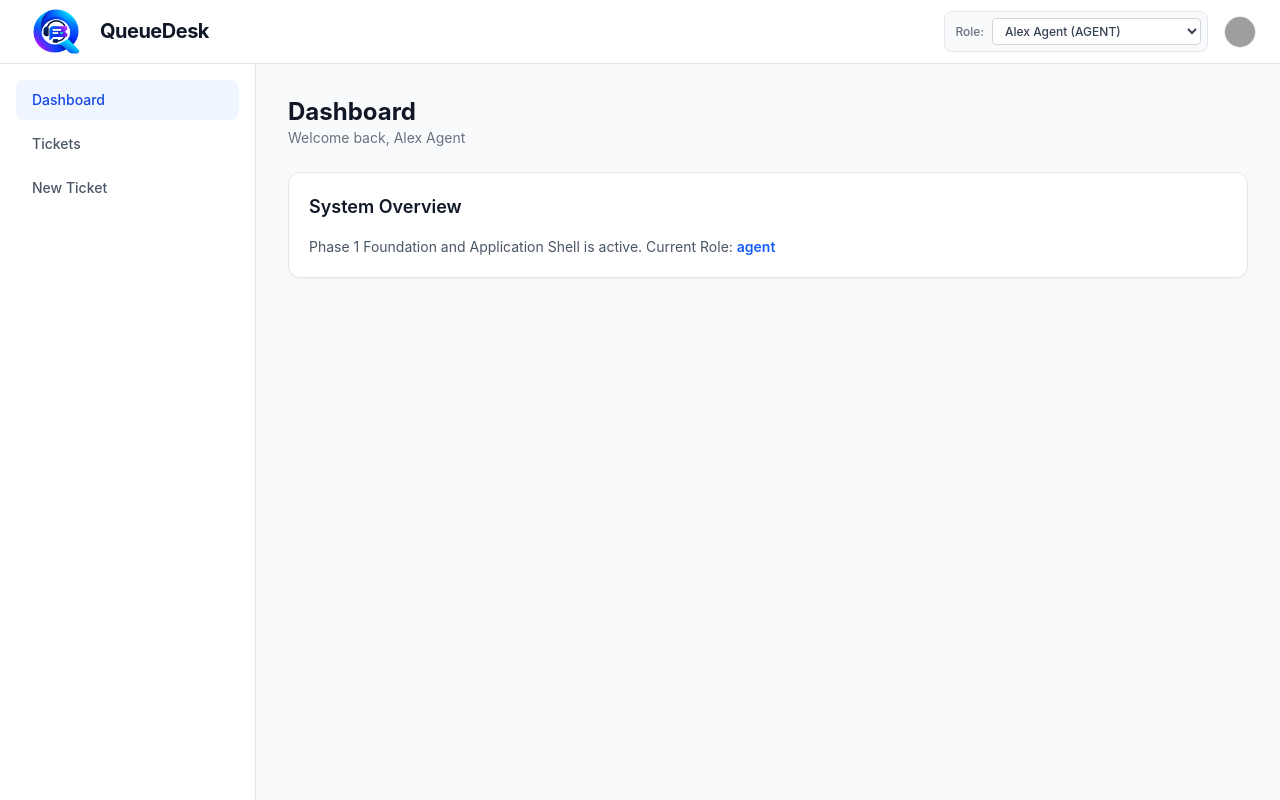
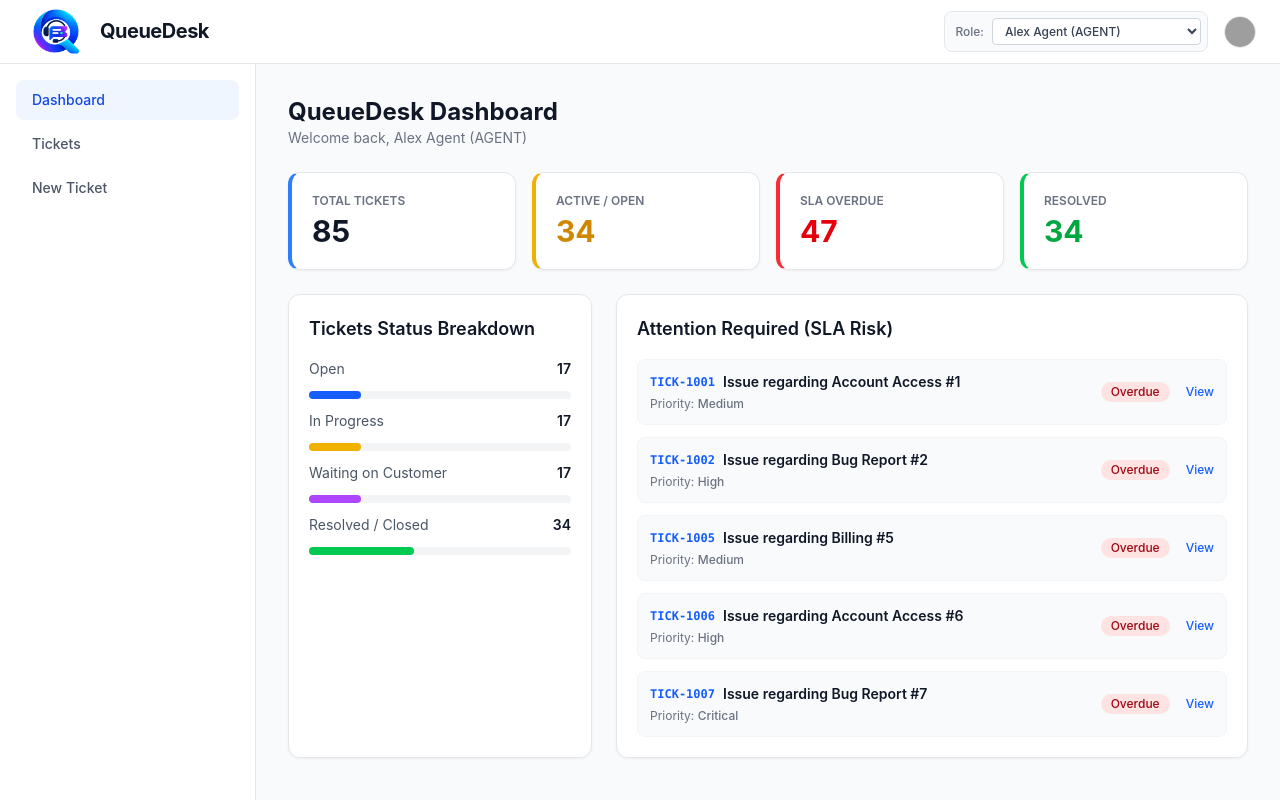
Before and after one commit to Mohammad3322/QueueDesk, a React (Vite) app: page / in a window 1280 px wide. Built offline with nearby package versions, Linux system fonts and the light colour scheme; grey boxes are pictures that could not be loaded.

Commit message:
complete Phase 5 analytics dashboard

```diff
--- a/src/features/dashboard/DashboardPage.tsx
+++ b/src/features/dashboard/DashboardPage.tsx
@@ -1,27 +1,213 @@
 import React from "react";
+import { Link } from "react-router-dom";
+import { useTickets } from "../../hooks/useTickets";
+import { useUser } from "../../hooks/useUser";
 import { Card } from "../../components/ui/Card";
-import { useUser } from "../../hooks/useUser";
+import { Badge } from "../../components/ui/Badge";
+import { isTicketOverdue, getSLAStatus } from "../../utils/ticketHelpers";
 
 export const DashboardPage: React.FC = () => {
+  const { tickets } = useTickets();
   const { currentUser } = useUser();
+
+  // حساب المؤشرات الرئيسية (KPIs)
+  const totalTickets = tickets.length;
+  const openTickets = tickets.filter(
+    (t) => t.status === "open" || t.status === "in-progress",
+  ).length;
+  const overdueTickets = tickets.filter((t) => isTicketOverdue(t)).length;
+  const resolvedTickets = tickets.filter(
+    (t) => t.status === "resolved" || t.status === "closed",
+  ).length;
+
+  // توزيع الحالات
+  const statusCounts = {
+    open: tickets.filter((t) => t.status === "open").length,
+    inProgress: tickets.filter((t) => t.status === "in-progress").length,
+    waiting: tickets.filter((t) => t.status === "waiting-on-customer").length,
+    resolved: resolvedTickets,
+  };
+
+  // أزمة التذاكر العاجلة والمتأخرة
+  const criticalOverdueTickets = tickets
+    .filter((t) => isTicketOverdue(t) || getSLAStatus(t) === "due-soon")
+    .slice(0, 5);
 
   return (
     <div className="space-y-6">
       <div>
-        <h1 className="text-2xl font-bold text-gray-900">Dashboard</h1>
+        <h1 className="text-2xl font-bold text-gray-900">
+          QueueDesk Dashboard
+        </h1>
         <p className="text-gray-500 text-sm">
-          Welcome back, {currentUser.name}
+          Welcome back, {currentUser.name} ({currentUser.role.toUpperCase()})
         </p>
       </div>
 
-      <Card title="System Overview">
-        <p className="text-gray-600 text-sm">
-          Phase 1 Foundation and Application Shell is active. Current Role:{" "}
-          <span className="font-semibold text-blue-600">
-            {currentUser.role}
-          </span>
-        </p>
-      </Card>
+      {/* 1. Metric Cards (KPIs) */}
+      <div className="grid grid-cols-1 sm:grid-cols-2 lg:grid-cols-4 gap-4">
+        <Card className="border-l-4 border-l-blue-500">
+          <p className="text-xs font-semibold text-gray-500 uppercase">
+            Total Tickets
+          </p>
+          <p className="text-3xl font-bold text-gray-900 mt-1">
+            {totalTickets}
+          </p>
+        </Card>
+
+        <Card className="border-l-4 border-l-yellow-500">
+          <p className="text-xs font-semibold text-gray-500 uppercase">
+            Active / Open
+          </p>
+          <p className="text-3xl font-bold text-yellow-600 mt-1">
+            {openTickets}
+          </p>
+        </Card>
+
+        <Card className="border-l-4 border-l-red-500">
+          <p className="text-xs font-semibold text-gray-500 uppercase">
+            SLA Overdue
+          </p>
+          <p className="text-3xl font-bold text-red-600 mt-1">
+            {overdueTickets}
+          </p>
+        </Card>
+
+        <Card className="border-l-4 border-l-green-500">
+          <p className="text-xs font-semibold text-gray-500 uppercase">
+            Resolved
+          </p>
+          <p className="text-3xl font-bold text-green-600 mt-1">
+            {resolvedTickets}
+          </p>
+        </Card>
+      </div>
+
+      {/* 2. Status Breakdown & Critical Alerts */}
+      <div className="grid grid-cols-1 lg:grid-cols-3 gap-6">
+        {/* ملخص الحالات */}
+        <Card
+          title="Tickets Status Breakdown"
+          className="lg:col-span-1 space-y-4"
+        >
+          <div className="space-y-3">
+            <div className="flex justify-between items-center text-sm">
+              <span className="text-gray-600">Open</span>
+              <span className="font-semibold text-gray-900">
+                {statusCounts.open}
+              </span>
+            </div>
+            <div className="w-full bg-gray-100 rounded-full h-2">
+              <div
+                className="bg-blue-600 h-2 rounded-full"
+                style={{
+                  width: `${(statusCounts.open / (totalTickets || 1)) * 100}%`,
+                }}
+              />
+            </div>
+
+            <div className="flex justify-between items-center text-sm">
+              <span className="text-gray-600">In Progress</span>
+              <span className="font-semibold text-gray-900">
+                {statusCounts.inProgress}
+              </span>
+            </div>
+            <div className="w-full bg-gray-100 rounded-full h-2">
+              <div
+                className="bg-yellow-500 h-2 rounded-full"
+                style={{
+                  width: `${(statusCounts.inProgress / (totalTickets || 1)) * 100}%`,
+                }}
+              />
+            </div>
+
+            <div className="flex justify-between items-center text-sm">
+              <span className="text-gray-600">Waiting on Customer</span>
+              <span className="font-semibold text-gray-900">
+                {statusCounts.waiting}
+              </span>
+            </div>
+            <div className="w-full bg-gray-100 rounded-full h-2">
+              <div
+                className="bg-purple-500 h-2 rounded-full"
+                style={{
+                  width: `${(statusCounts.waiting / (totalTickets || 1)) * 100}%`,
+                }}
+              />
+            </div>
+
+            <div className="flex justify-between items-center text-sm">
+              <span className="text-gray-600">Resolved / Closed</span>
+              <span className="font-semibold text-gray-900">
+                {statusCounts.resolved}
+              </span>
+            </div>
+            <div className="w-full bg-gray-100 rounded-full h-2">
+              <div
+                className="bg-green-500 h-2 rounded-full"
+                style={{
+                  width: `${(statusCounts.resolved / (totalTickets || 1)) * 100}%`,
+                }}
+              />
+            </div>
+          </div>
+        </Card>
+
+        {/* التنبيهات العاجلة للـ SLA */}
+        <Card title="Attention Required (SLA Risk)" className="lg:col-span-2">
+          {criticalOverdueTickets.length > 0 ? (
+            <div className="space-y-3">
+              {criticalOverdueTickets.map((ticket) => {
+                const isOverdue = isTicketOverdue(ticket);
+                return (
+                  <div
+                    key={ticket.id}
+                    className="flex items-center justify-between p-3 rounded-lg border border-gray-100 bg-gray-50 hover:bg-gray-100 transition-colors"
+                  >
+                    <div className="space-y-1">
+                      <div className="flex items-center gap-2">
+                        <Link
+                          to={`/tickets/${ticket.id}`}
+                          className="font-mono text-xs font-bold text-blue-600 hover:underline"
+                        >
+                          {ticket.id}
+                        </Link>
+                        <span className="text-sm font-semibold text-gray-900">
+                          {ticket.subject}
+                        </span>
+                      </div>
+                      <p className="text-xs text-gray-500">
+                        Priority:{" "}
+                        <span className="capitalize font-medium">
+                          {ticket.priority}
+                        </span>
+                      </p>
+                    </div>
+
+                    <div className="flex items-center gap-2">
+                      {isOverdue ? (
+                        <Badge variant="danger">Overdue</Badge>
+                      ) : (
+                        <Badge variant="warning">Due Soon</Badge>
+                      )}
+                      <Link
+                        to={`/tickets/${ticket.id}`}
+                        className="text-xs font-medium text-blue-600 hover:underline ml-2"
+                      >
+                        View
+                      </Link>
+                    </div>
+                  </div>
+                );
+              })}
+            </div>
+          ) : (
+            <p className="text-sm text-gray-500 py-4 text-center">
+              All active tickets are within SLA boundaries. Good job!
+            </p>
+          )}
+        </Card>
+      </div>
     </div>
   );
 };
```
